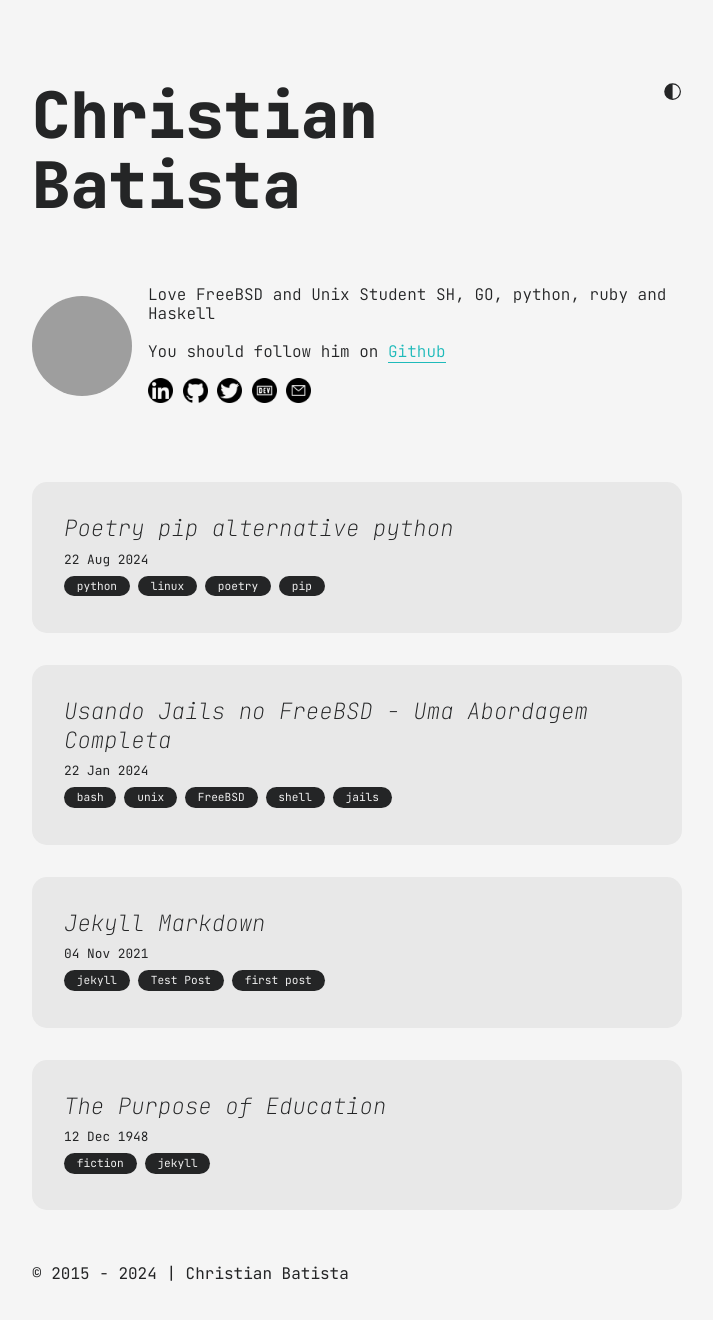
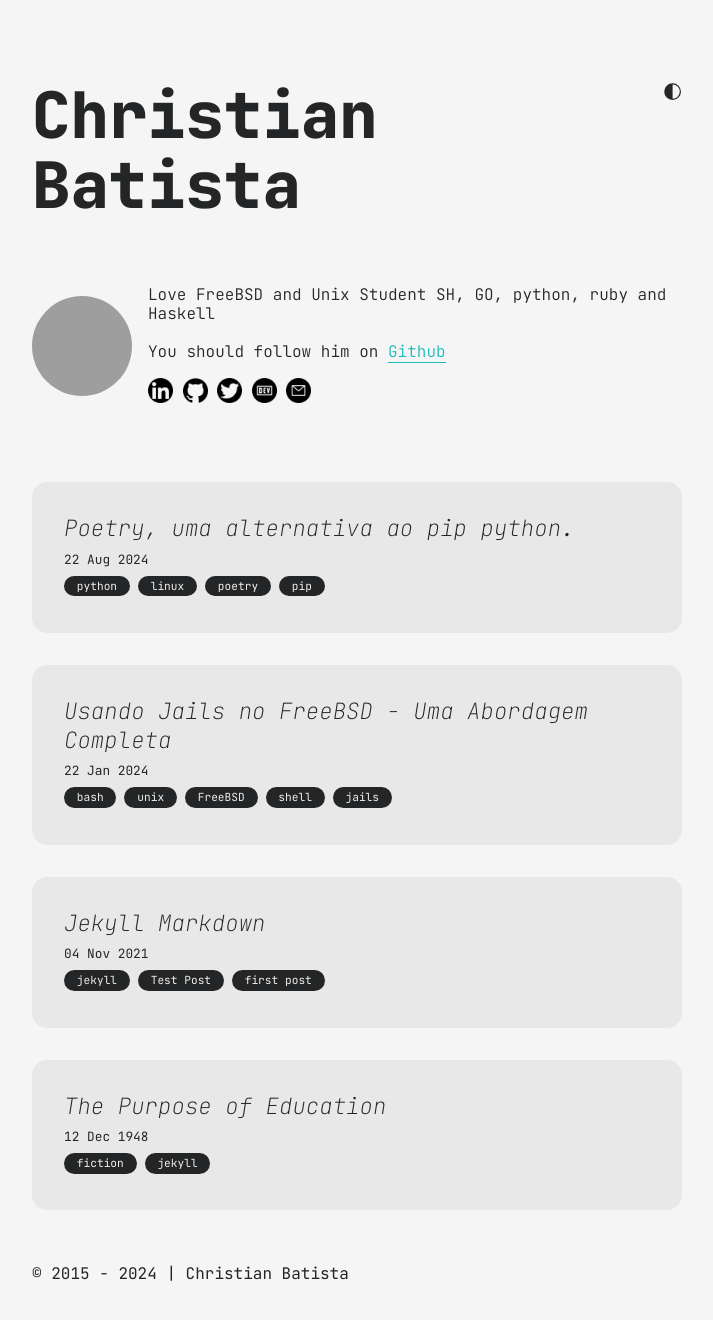
Before and after one commit to christianbaptista/jekyll-blog, a Jekyll site: the page built from index.md, in a window 1280 px wide, cut to the strip 0-1338 px from the top of the page. Shown: the top 1320 px of the strip, without its empty margins (283-996 px from the left). Built offline with Jekyll 4.4.1, drawn with Linux system fonts in a browser that asks for light colours; grey boxes are pictures that could not be loaded.

Commit message:
poetry python alternative pip - edit 1

````diff
--- a/all_collections/_posts/2024-08-23-poetry-alternative-pip-python.md
+++ b/all_collections/_posts/2024-08-23-poetry-alternative-pip-python.md
@@ -1,12 +1,12 @@
 ---
 layout: post
-title: Poetry pip alternative python
+title: Poetry, uma alternativa ao pip python.
 date: 2024-08-22
 categories: ["python", "linux", "poetry", "pip"]
 ---
 ![Dummy Image 1](https://picsum.photos/1366/768)
 
-## Completo de Poetry
+
 
 O Poetry é uma ferramenta moderna para o gerenciamento de pacotes e ambientes em Python, que visa simplificar o fluxo de trabalho de desenvolvimento. Este tutorial fornecerá uma visão abrangente do uso do Poetry, cobrindo desde a instalação até a migração de projetos existentes usando pip.
 
@@ -75,7 +75,7 @@ poetry add requests@2.25.1
 
 O Poetry cria um arquivo poetry.lock para garantir que todos os desenvolvedores usem as mesmas versões de pacotes. Para instalar as dependências com base no poetry.lock, use:
 
-```sh
+```shell
 poetry install
 ```
 
````
